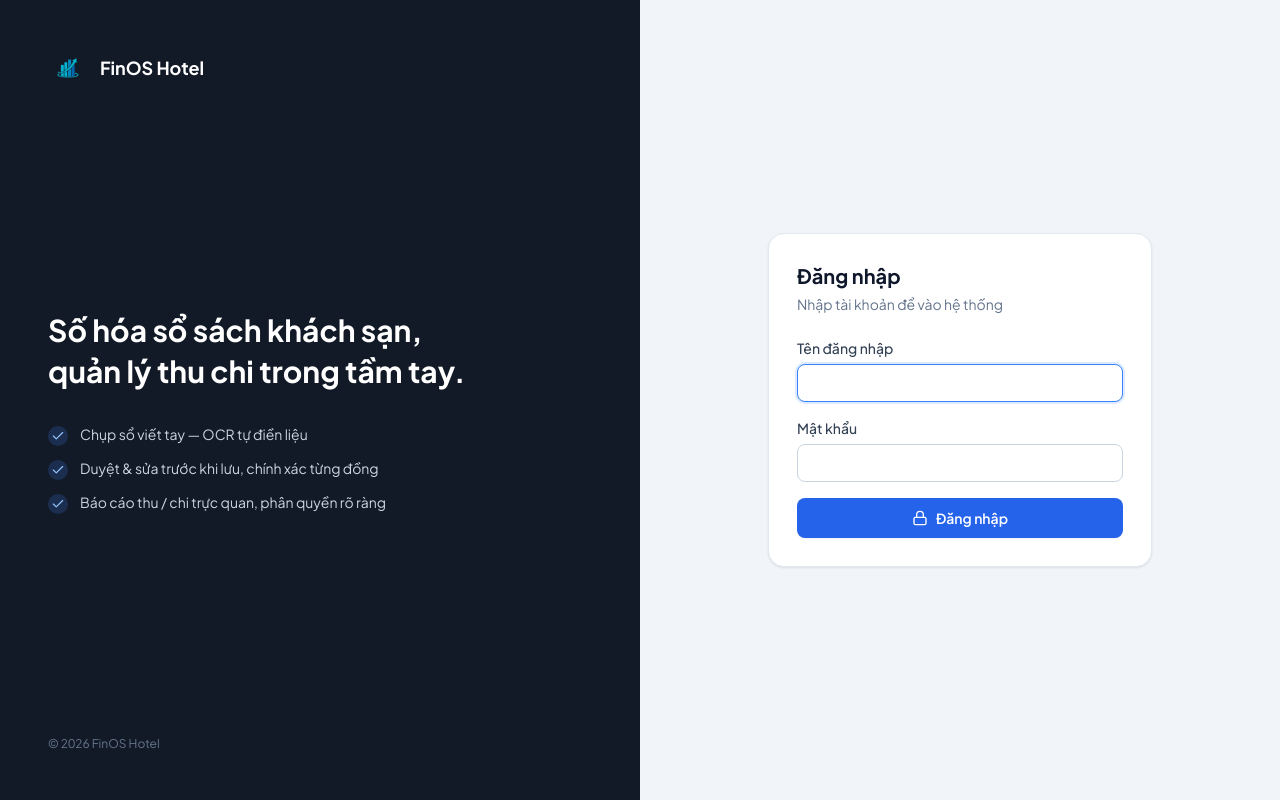
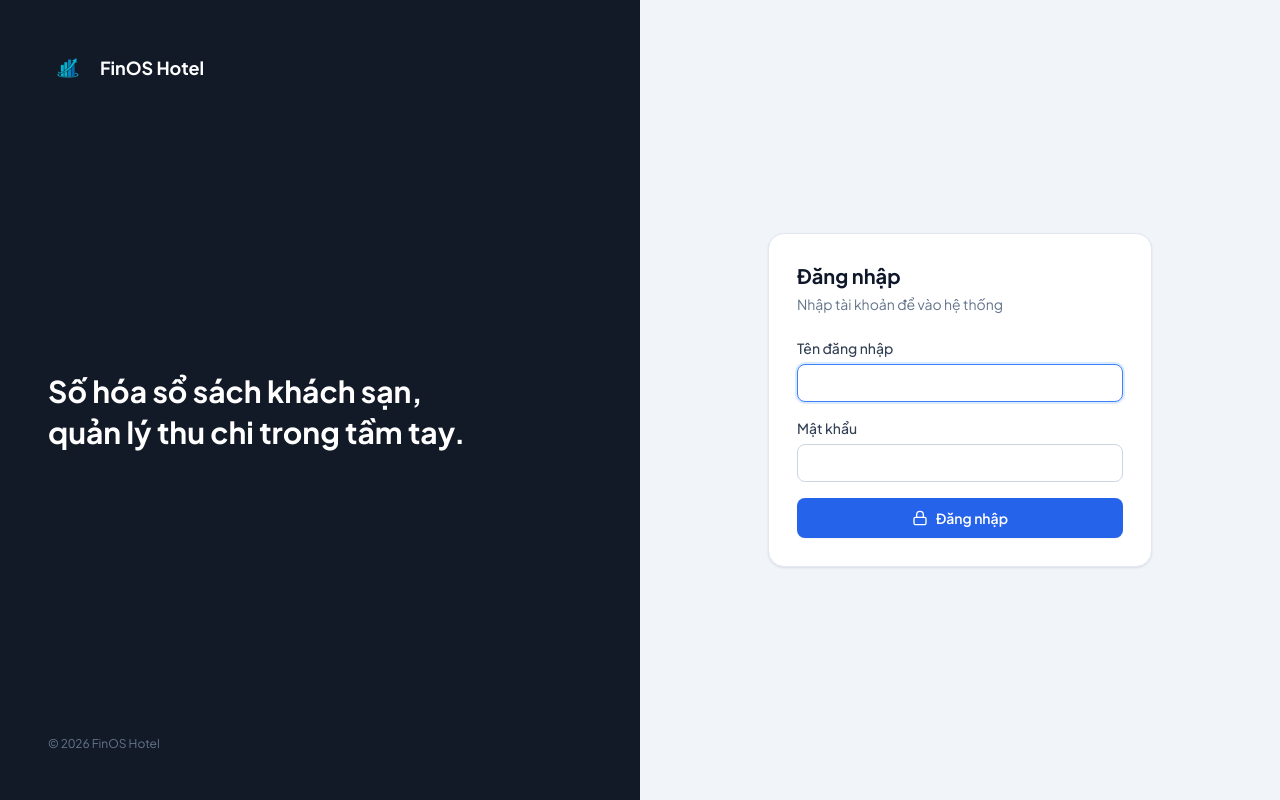
Before and after one commit to Namdevv/finos_hotel, a React (Vite) app in the folder frontend/: page /login in a window 1280 px wide. Built offline with nearby package versions, Linux system fonts and the light colour scheme.

Commit message:
fix: remove unused icon import and comment out feature list in Login component

```diff
--- a/frontend/src/pages/Login.tsx
+++ b/frontend/src/pages/Login.tsx
@@ -2,7 +2,7 @@ import { useState } from "react";
 import { useNavigate } from "react-router-dom";
 import { useAuth } from "../auth";
 import { Button, Input } from "../components/ui";
-import { IconCheck, IconLock } from "../components/icons";
+import { IconLock } from "../components/icons";
 
 export default function Login() {
   const { login } = useAuth();
@@ -40,7 +40,7 @@ export default function Login() {
             <br />
             quản lý thu chi trong tầm tay.
           </h2>
-          <ul className="mt-8 space-y-3 text-slate-300">
+          {/* <ul className="mt-8 space-y-3 text-slate-300">
             {[
               "Chụp sổ viết tay — OCR tự điền liệu",
               "Duyệt & sửa trước khi lưu, chính xác từng đồng",
@@ -53,7 +53,7 @@ export default function Login() {
                 <span className="text-sm">{t}</span>
               </li>
             ))}
-          </ul>
+          </ul> */}
         </div>
         <p className="text-xs text-slate-500">© {new Date().getFullYear()} FinOS Hotel</p>
       </div>
```
